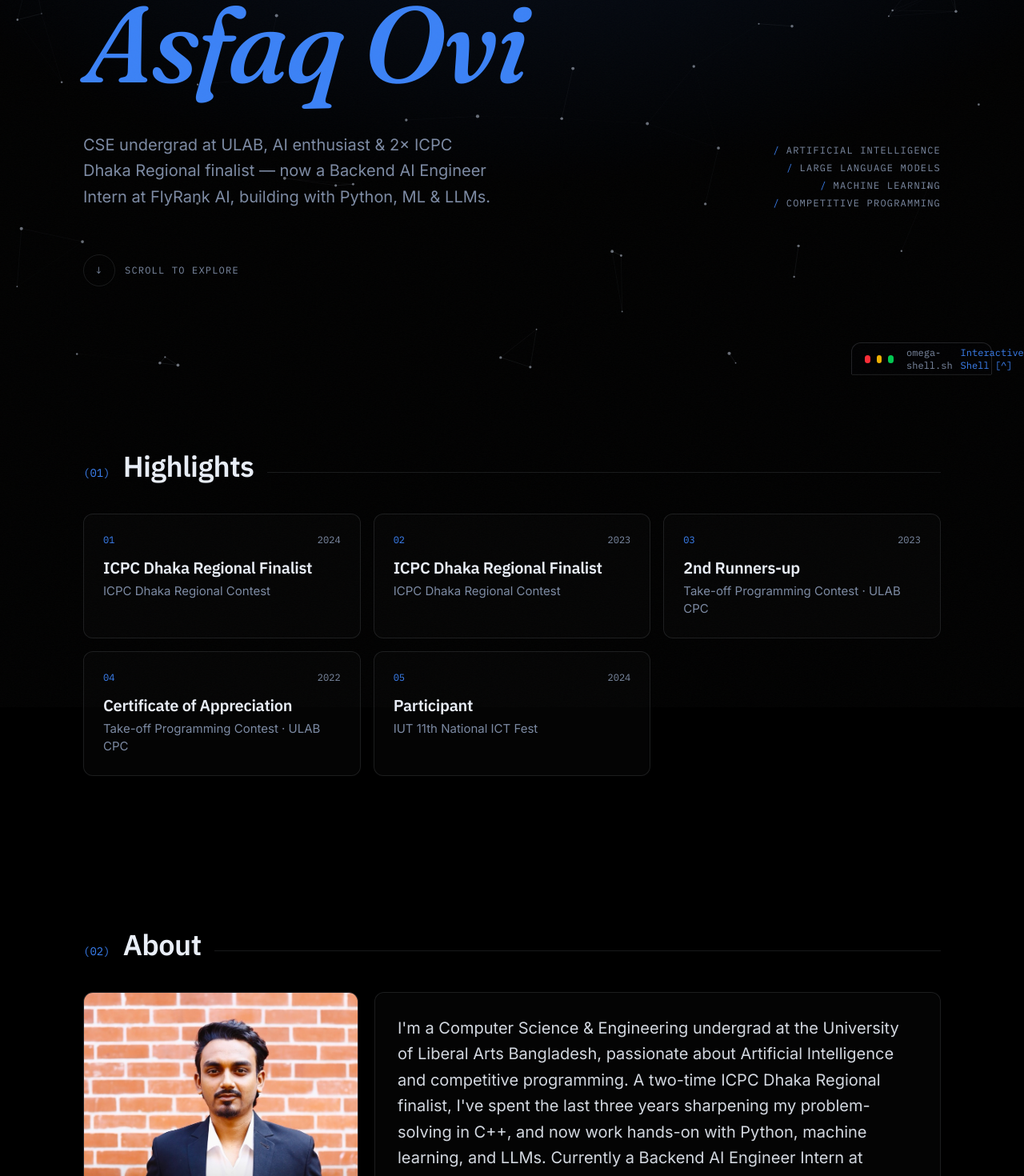
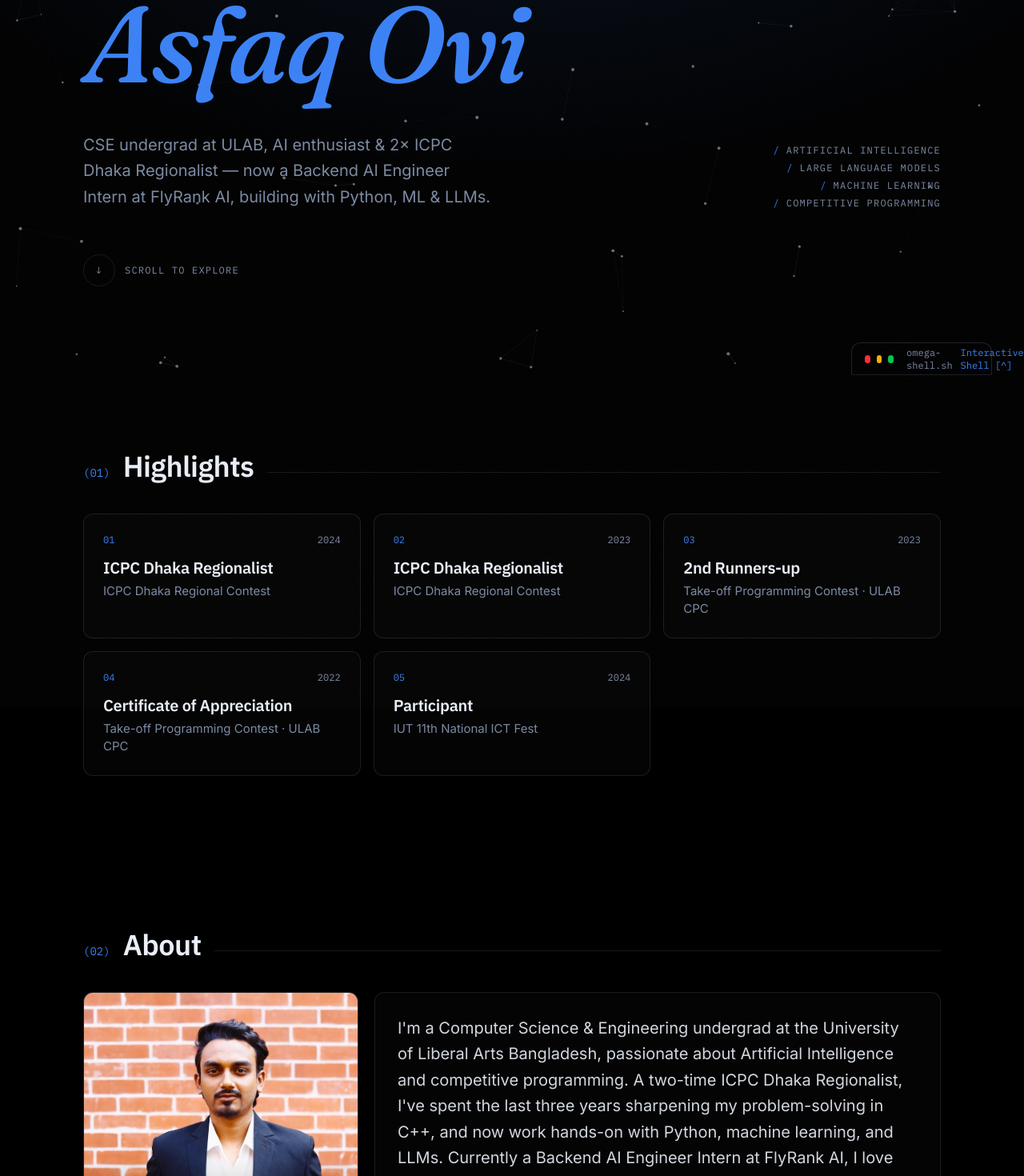
Before and after one commit to shahariarovi789-ux/shahariarovi789-ux.github.io, a React (Vite) app: page / in a window 1280 px wide. Shown: the part 332-1802 px from the top of the page at 80% size. Built offline with nearby package versions, Linux system fonts and the light colour scheme.

Commit message:
feat: add Orion, AeroDraw, and OmegaNet to projects list and correct ICPC terms

```diff
--- a/src/data.js
+++ b/src/data.js
@@ -11,12 +11,12 @@ export const profile = {
   roles: ["Artificial Intelligence", "Large Language Models", "Machine Learning", "Competitive Programming"],
   // Short 1–2 sentence line for the HERO
   heroIntro:
-    "CSE undergrad at ULAB, AI enthusiast & 2× ICPC Dhaka Regional finalist — now a Backend AI Engineer Intern at FlyRank AI, building with Python, ML & LLMs.",
+    "CSE undergrad at ULAB, AI enthusiast & 2× ICPC Dhaka Regionalist — now a Backend AI Engineer Intern at FlyRank AI, building with Python, ML & LLMs.",
   // Fuller elevator pitch (shown in the About section)
   about:
     "I'm a Computer Science & Engineering undergrad at the University of Liberal Arts Bangladesh, " +
-    "passionate about Artificial Intelligence and competitive programming. A two-time ICPC Dhaka Regional " +
-    "finalist, I've spent the last three years sharpening my problem-solving in C++, and now work hands-on " +
+    "passionate about Artificial Intelligence and competitive programming. A two-time ICPC Dhaka Regionalist, " +
+    "I've spent the last three years sharpening my problem-solving in C++, and now work hands-on " +
     "with Python, machine learning, and LLMs. Currently a Backend AI Engineer Intern at FlyRank AI, " +
     "I love turning technology into real-world impact.",
   location: "Dhaka, Bangladesh",
@@ -53,8 +53,8 @@ export const skills = [
 
 // Real, verifiable wins from your CV. ICPC results lead.
 export const achievements = [
-  { title: "ICPC Dhaka Regional Finalist", org: "ICPC Dhaka Regional Contest", year: "2024" },
-  { title: "ICPC Dhaka Regional Finalist", org: "ICPC Dhaka Regional Contest", year: "2023" },
+  { title: "ICPC Dhaka Regionalist", org: "ICPC Dhaka Regional Contest", year: "2024" },
+  { title: "ICPC Dhaka Regionalist", org: "ICPC Dhaka Regional Contest", year: "2023" },
   { title: "2nd Runners-up", org: "Take-off Programming Contest · ULAB CPC", year: "2023" },
   { title: "Certificate of Appreciation", org: "Take-off Programming Contest · ULAB CPC", year: "2022" },
   { title: "Participant", org: "IUT 11th National ICT Fest", year: "2024" },
@@ -117,6 +117,30 @@ export const experience = [
 // this list is non-empty.
 export const projects = [
   {
+    title: "Orion — Multi-Agent Corrective RAG (CRAG)",
+    description:
+      "An advanced multi-agent research coordinator that retrieves local documents, grades relevance, falls back to DuckDuckGo web searches when internal document knowledge is insufficient, and executes self-corrective critique loops to eliminate hallucinations.",
+    tags: ["Python", "Google Gemini API", "Streamlit", "Multi-Agent", "Vector Search"],
+    repo: "https://github.com/shahariarovi789-ux/orion-agent-rag",
+    featured: true,
+  },
+  {
+    title: "AeroDraw — Edge AI Gesture Controller",
+    description:
+      "A local, privacy-first computer vision web application that translates hand movements into screen vectors and system cursor clicks. Parses hand landmarks fully client-side via WebAssembly-based MediaPipe tracking, allowing users to draw in the air and control browser interfaces with smooth pinch clicks.",
+    tags: ["React", "Vite", "Tailwind CSS v4", "MediaPipe", "WebAssembly"],
+    repo: "https://github.com/shahariarovi789-ux/gesture-control",
+    featured: true,
+  },
+  {
+    title: "OmegaNet — Neural Framework from Scratch",
+    description:
+      "A modular, object-oriented deep learning framework built in Python using only NumPy. Implements forward/backward passes, dense layers with parameter tracking, dropout regularization, activation derivatives (ReLU, Sigmoid, Softmax), losses, and a hand-coded Adam optimizer to train on non-linear spiral/MNIST data.",
+    tags: ["Python", "NumPy", "Deep Learning", "Algorithms"],
+    repo: "https://github.com/shahariarovi789-ux/omeganet",
+    featured: true,
+  },
+  {
     title: "Agentic AI Toolkit",
     description:
       "A framework-free ReAct agent that reasons step by step and uses tools (calculator, file readers, word counter, clock) to solve tasks — powered by a local LLM via Ollama, with no API keys. Built with pure Python standard library so the whole agent loop is transparent.",
```
